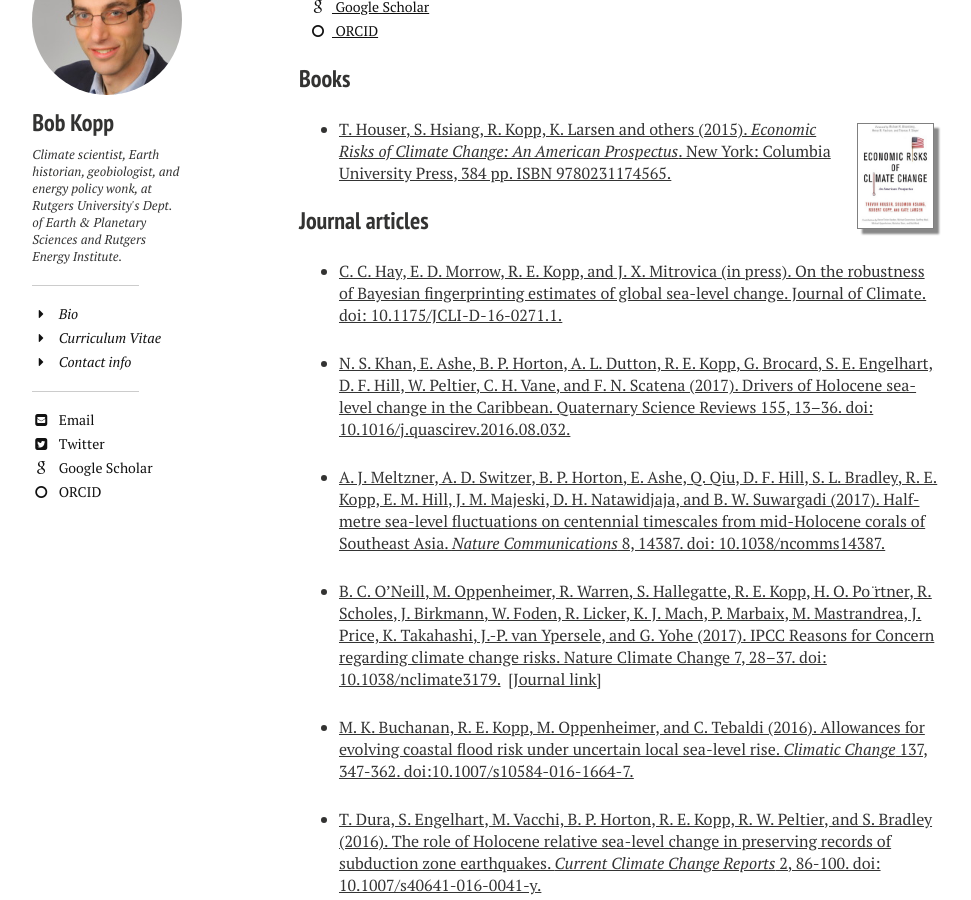
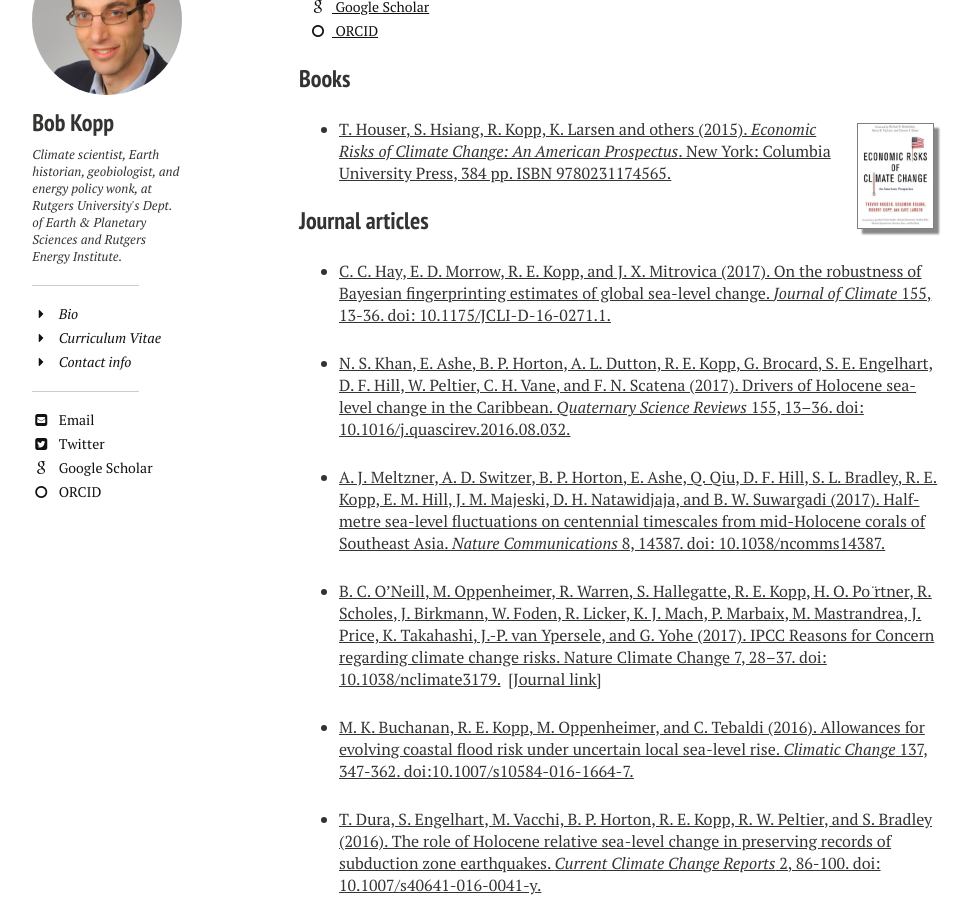
Before and after one commit to mrke/bobkopp.github.io, a Jekyll site: the page built from papers/index.md, in a window 1280 px wide and 900 px high, scrolled down 1136 px. Shown: the whole window, without its empty margins (21-992 px from the left). Built offline with Jekyll 4.4.1, drawn with Linux system fonts in a browser that asks for light colours; nearby versions of some CDN libraries; some of the changed text lies outside the part shown.

Commit message:
page numbers

```diff
--- a/papers/index.md
+++ b/papers/index.md
@@ -39,9 +39,9 @@ image:
 
 ### Journal articles
 
-* [C. C. Hay, E. D. Morrow, R. E. Kopp, and J. X. Mitrovica (in press). On the robustness of Bayesian fingerprinting estimates of global sea-level change. Journal of Climate. doi: 10.1175/JCLI-D-16-0271.1.](http://dx.doi.org/10.1175/JCLI-D-16-0271.1)
+* [C. C. Hay, E. D. Morrow, R. E. Kopp, and J. X. Mitrovica (2017). On the robustness of Bayesian fingerprinting estimates of global sea-level change. _Journal of Climate_ 155, 13-36. doi: 10.1175/JCLI-D-16-0271.1.](http://dx.doi.org/10.1175/JCLI-D-16-0271.1)
 
-* [N. S. Khan, E. Ashe, B. P. Horton, A. L. Dutton, R. E. Kopp, G. Brocard, S. E. Engelhart, D. F. Hill, W. Peltier, C. H. Vane, and F. N. Scatena (2017). Drivers of Holocene sea-level change in the Caribbean. Quaternary Science Reviews 155, 13–36. doi: 10.1016/j.quascirev.2016.08.032.](http://dx.doi.org/10.1016/j.quascirev.2016.08.032)
+* [N. S. Khan, E. Ashe, B. P. Horton, A. L. Dutton, R. E. Kopp, G. Brocard, S. E. Engelhart, D. F. Hill, W. Peltier, C. H. Vane, and F. N. Scatena (2017). Drivers of Holocene sea-level change in the Caribbean. _Quaternary Science Reviews_ 155, 13–36. doi: 10.1016/j.quascirev.2016.08.032.](http://dx.doi.org/10.1016/j.quascirev.2016.08.032)
 
 * [A. J. Meltzner, A. D. Switzer, B. P. Horton, E. Ashe, Q. Qiu, D. F. Hill, S. L. Bradley, R. E. Kopp, E. M. Hill, J. M. Majeski, D. H. Natawidjaja, and B. W. Suwargadi (2017). Half-metre sea-level fluctuations on centennial timescales from mid-Holocene corals of Southeast Asia. _Nature Communications_ 8, 14387. doi: 10.1038/ncomms14387.](http://dx.doi.org/10.1038/ncomms14387)
 
```
Also changed, not shown: other parts of papers/index.md (+2 -2 lines).
